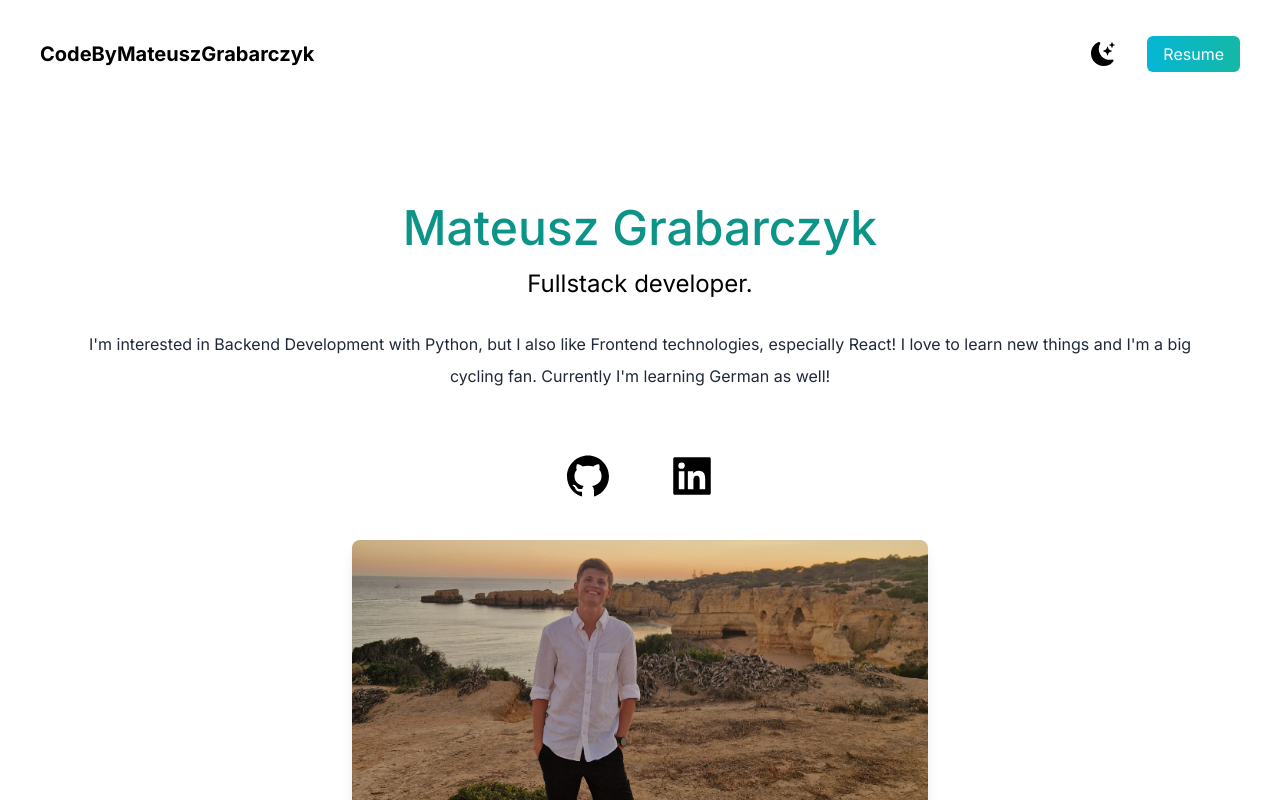
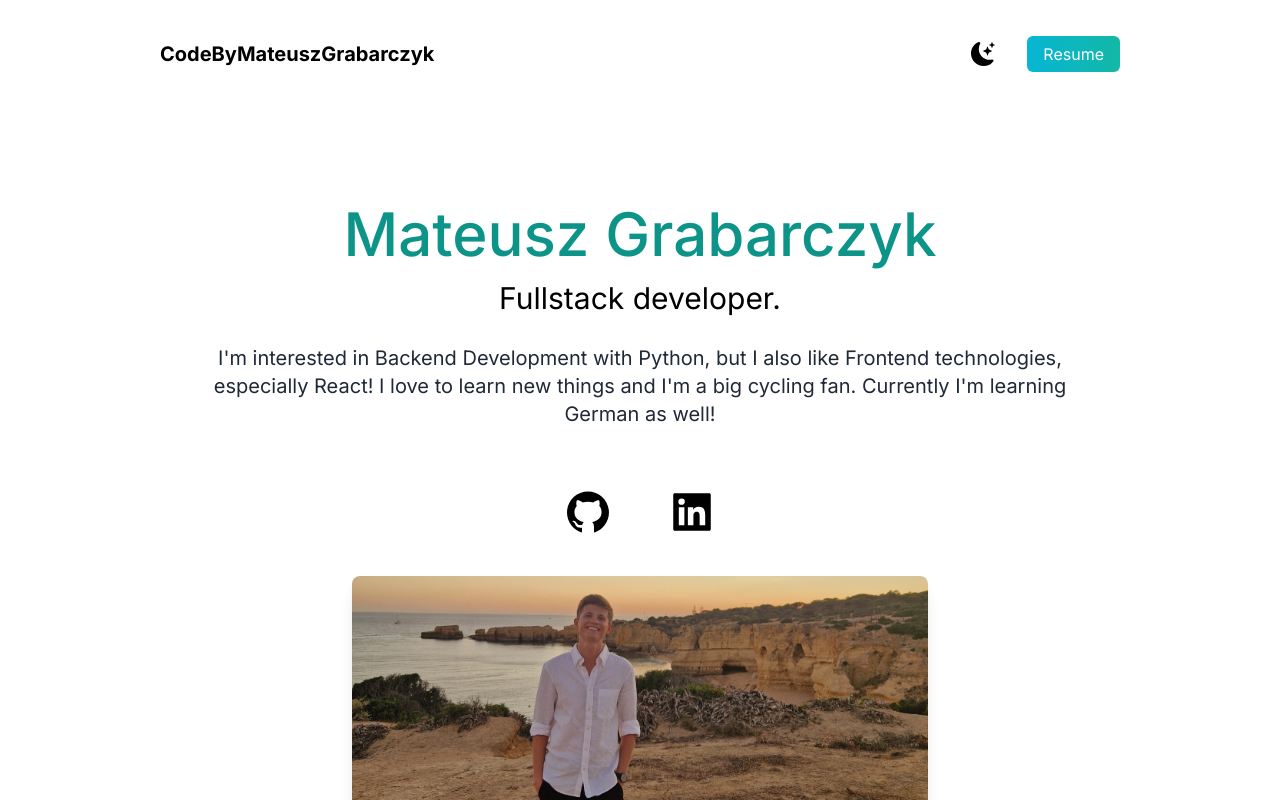
Before and after one commit to MateuszGrabarczyk/My-portfolio-website, a Next.js app: page / in a window 1280 px wide. Shown: the top 800 px of the page. Built offline with nearby package versions, Linux system fonts and the light colour scheme.

Commit message:
✨Implement dark mode switch

```diff
--- a/src/app/page.tsx
+++ b/src/app/page.tsx
@@ -1,4 +1,5 @@
-// src/pages/index.tsx
+"use client";
+
 import React from "react";
 import Navbar from "@/components/Navbar";
 import Header from "@/components/Header";
@@ -10,14 +11,17 @@ import { SiTypescript } from "react-icons/si";
 import { TbBrandNextjs } from "react-icons/tb";
 import Image from "next/image";
 import { AiFillGithub, AiFillLinkedin } from "react-icons/ai";
+import { useState } from "react";
 
 function Home() {
+  const [darkMode, setDarkMode] = useState(false);
   return (
-    <main className="bg-white px-10">
+    <div className={darkMode ? "dark" : ""}>
+      <main className="bg-white px-10 md:px-20 lg:px-40 dark:bg-gray-900">
         <section className="min-h-screen">
-        <Navbar />
+          <Navbar darkMode={darkMode} setDarkMode={setDarkMode} />
           <Header />
-        <div className="text-5xl flex justify-center gap-14">
+          <div className="text-5xl flex justify-center gap-14 dark:text-gray-400">
             <a
               href="https://github.com/MateuszGrabarczyk"
               target="_blank"
@@ -47,7 +51,7 @@ function Home() {
         <Experience />
 
         <section>
-        <h3 className="text-3xl py-1">My projects</h3>
+          <h3 className="text-3xl py-1 dark:text-white">My projects</h3>
           <div className="lg:flex gap-10">
             <ProjectCard
               title="University Reviews App"
@@ -73,6 +77,7 @@ function Home() {
           </div>
         </section>
       </main>
+    </div>
   );
 }
 
--- a/src/components/Experience.tsx
+++ b/src/components/Experience.tsx
@@ -4,8 +4,8 @@ function Experience() {
   return (
     <section>
       <div>
-        <h3 className="text-3xl py-1">Experience</h3>
-        <p className="text-md py-2 leading-8 text-gray-800">
+        <h3 className="text-3xl py-1 dark:text-white">Experience</h3>
+        <p className="text-md py-2 leading-8 text-gray-800 dark:text-gray-200">
           I graduated from Silesian University of Technology in Gliwice. I
           studied Computer Science with a specialization in Web Development.
           During university I started my career as Web Developer and I'm still
--- a/src/components/Header.tsx
+++ b/src/components/Header.tsx
@@ -3,11 +3,13 @@ import React from "react";
 function Header() {
   return (
     <div className="text-center p-10">
-      <h2 className="text-5xl py-2 text-teal-600 font-medium">
+      <h2 className="text-5xl py-2 text-teal-600 font-medium md:text-6xl dark:text-teal-400">
         Mateusz Grabarczyk
       </h2>
-      <h3 className="text-2xl py-2">Fullstack developer.</h3>
-      <p className="text-md py-5 leading-8 text-gray-800">
+      <h3 className="text-2xl py-2 md:text-3xl dark:text-white">
+        Fullstack developer.
+      </h3>
+      <p className="text-md py-5 leading-8 text-gray-800 md:text-xl dark:text-gray-200">
         I'm interested in Backend Development with Python, but I also like
         Frontend technologies, especially React! I love to learn new things and
         I'm a big cycling fan. Currently I'm learning German as well!
--- a/src/components/Navbar.tsx
+++ b/src/components/Navbar.tsx
@@ -1,13 +1,23 @@
 import React from "react";
 import { BsFillMoonStarsFill } from "react-icons/bs";
 
-function Navbar() {
+interface NavbarProps {
+  darkMode: boolean;
+  setDarkMode: React.Dispatch<React.SetStateAction<boolean>>;
+}
+
+function Navbar({ darkMode, setDarkMode }: NavbarProps) {
   return (
     <nav className="py-10 mb-12 flex justify-between">
-      <h1 className="text-xl font-bold">CodeByMateuszGrabarczyk</h1>
+      <h1 className="text-xl font-bold dark:text-white">
+        CodeByMateuszGrabarczyk
+      </h1>
       <ul className="flex items-center">
         <li>
-          <BsFillMoonStarsFill className="cursor-pointer text-2xl" />
+          <BsFillMoonStarsFill
+            onClick={() => setDarkMode(!darkMode)}
+            className="cursor-pointer text-2xl dark:text-white"
+          />
         </li>
         <li>
           <a
--- a/tailwind.config.ts
+++ b/tailwind.config.ts
@@ -1,6 +1,7 @@
 import type { Config } from "tailwindcss";
 
 const config: Config = {
+  darkMode: "class",
   content: [
     "./src/pages/**/*.{js,ts,jsx,tsx,mdx}",
     "./src/components/**/*.{js,ts,jsx,tsx,mdx}",
```
Lines whose indentation alone changed are shown as unchanged.
